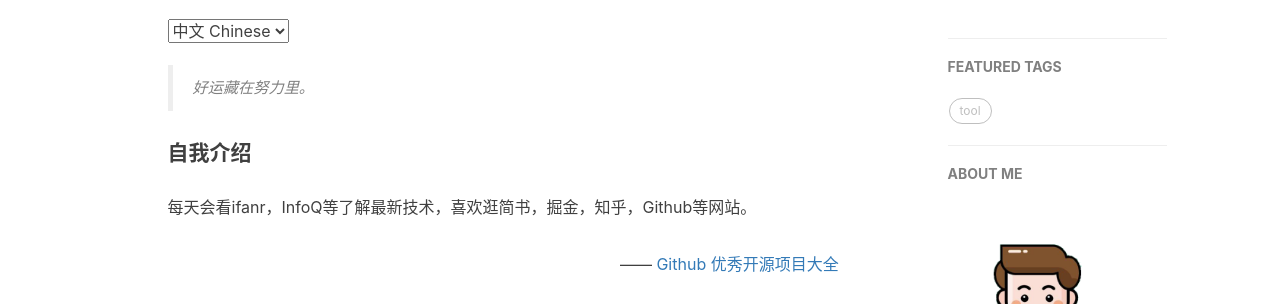
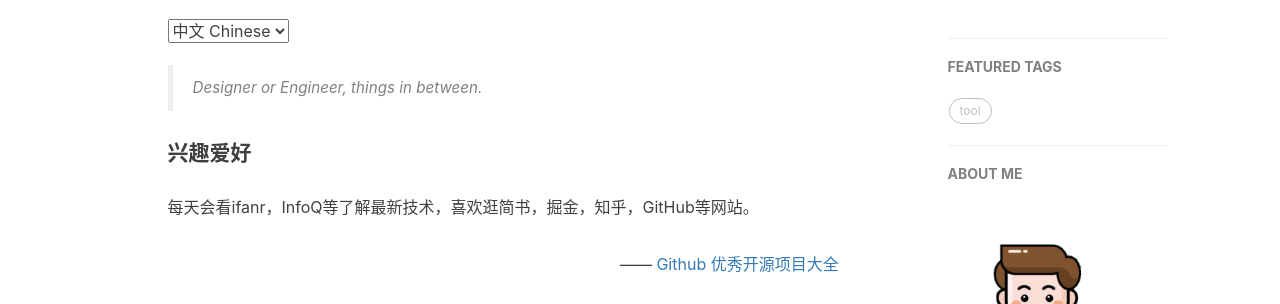
Before and after one commit to dgynfi/hstemplate.github.io, a Jekyll site: the page built from about.html, in a window 1280 px wide. Shown: the part 420-724 px from the top of the page. Built offline with Jekyll 4.4.1, drawn with Linux system fonts in a browser that asks for light colours; nearby versions of some CDN libraries; comment, search, counter and statistics services are not loaded.

```diff
--- a/about.html
+++ b/about.html
@@ -14,16 +14,17 @@ header-img: "images/about-bg.jpg"
 <!-- Chinese Version -->
 <div class="zh post-container">
     <blockquote>
-        好运藏在努力里。
+        Designer or Engineer, things in between.
     </blockquote>
 
-    <h4>自我介绍</h4>
+    <h4>兴趣爱好</h4>
+
     <p>
-        每天会看ifanr，InfoQ等了解最新技术，喜欢逛简书，掘金，知乎，Github等网站。
+        每天会看ifanr，InfoQ等了解最新技术，喜欢逛简书，掘金，知乎，GitHub等网站。
     </p>
 
     <p style="text-align:right;">
-        —— <a href="https://www.jianshu.com/p/3609e9a1910c">Github 优秀开源项目大全</a>
+        —— <a href="https://github.com/dgynfi/OpenSource">Github 优秀开源项目大全</a>
     </p>
 
 </div>
```
Also changed, not shown: 1 other file.
